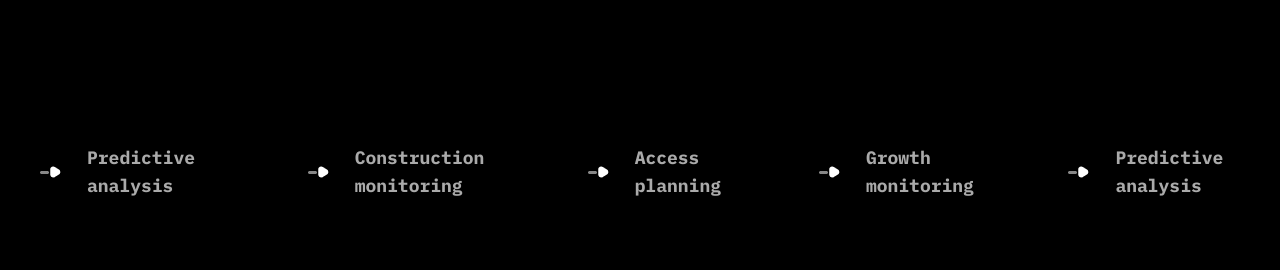
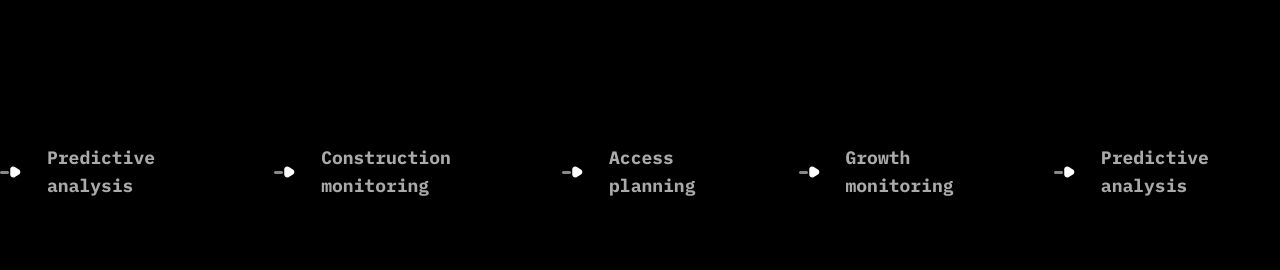
Before and after one commit to Generalsoi/detect-atlantic, a React (Vite) app: page /solutions/ondemand in a window 1280 px wide. Shown: the part 1260-1530 px from the top of the page. Built offline with nearby package versions, Linux system fonts and the light colour scheme.

Commit message:
fix: minor updates

```diff
--- a/src/layouts/solutions/constructionMonitoringScroll.tsx
+++ b/src/layouts/solutions/constructionMonitoringScroll.tsx
@@ -5,7 +5,7 @@ import ArrowRight from "../../assets/images/arrow-right.png";
 export const ConstructionMonitoringScroll: FC = () => {
   return (
     <div className="hidden lg:block relative  overflow-hidden h-40 font-ibmPlexMono text-white my-10">
-      <div className="absolute w-[200%] top-0 left-0 right-0 flex gap-4 h-24 border-none">
+      <div className="absolute w-[200%] top-0 left-0 right-0 flex h-24 border-none">
         <section className="flex items-center gap-6 py-4 w-[50%] animate-swipe">
           <img src={ArrowRight} alt="arrow-right" className="ml-6" />
           <p className=" text-lg text-[#AAAAAA] font-bold">Growth monitoring</p>
@@ -24,19 +24,16 @@ export const ConstructionMonitoringScroll: FC = () => {
           <p className=" text-lg text-[#AAAAAA] font-bold">Growth monitoring</p>
         </section>
         <section className="flex items-center gap-6 py-4 w-[50%] animate-swipe">
-          <img src={ArrowRight} alt="arrow-right" className="ml-6" />
+          <img src={ArrowRight} alt="arrow-right" className="" />
           <p className=" text-lg text-[#AAAAAA] font-bold">
             Predictive analysis
           </p>
-
           <img src={ArrowRight} alt="arrow-right" className="ml-6" />
           <p className=" text-lg text-[#AAAAAA] font-bold">
             Construction monitoring
           </p>
-
           <img src={ArrowRight} alt="arrow-right" />
           <p className=" text-lg text-[#AAAAAA] font-bold">Access planning</p>
-
           <img src={ArrowRight} alt="arrow-right" className="ml-6" />
           <p className=" text-lg text-[#AAAAAA] font-bold">Growth monitoring</p>
           <img src={ArrowRight} alt="arrow-right" className="ml-6" />
```
